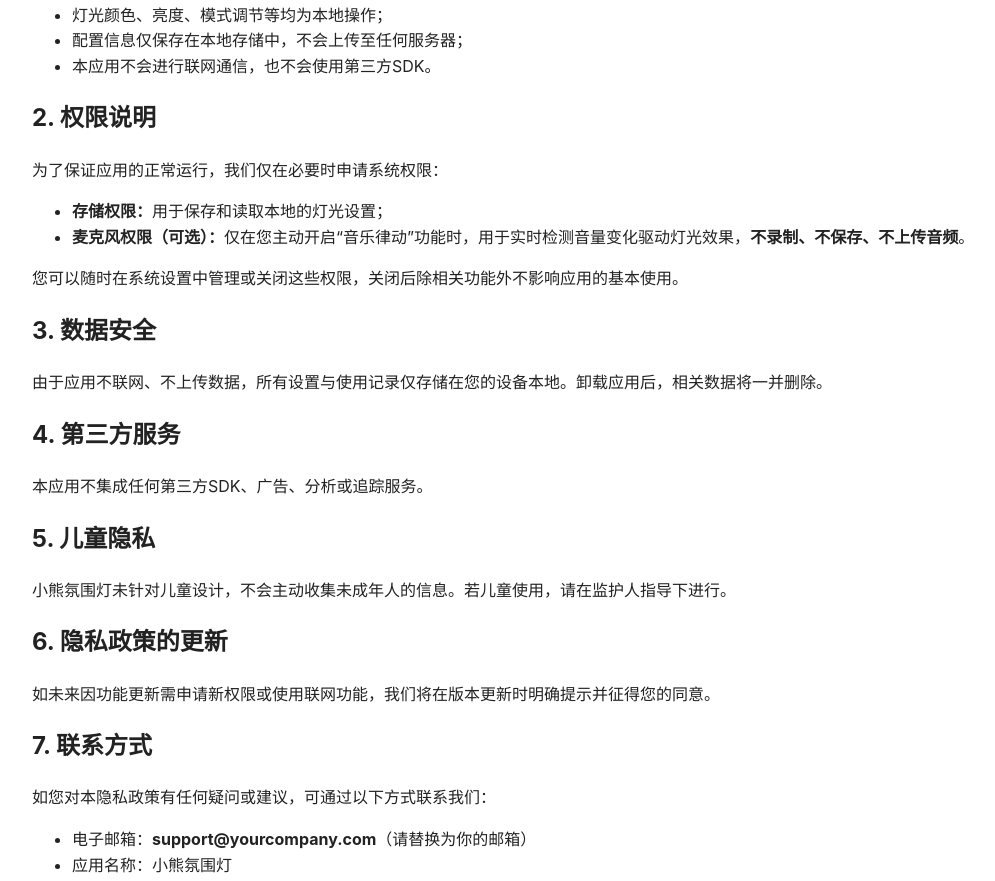
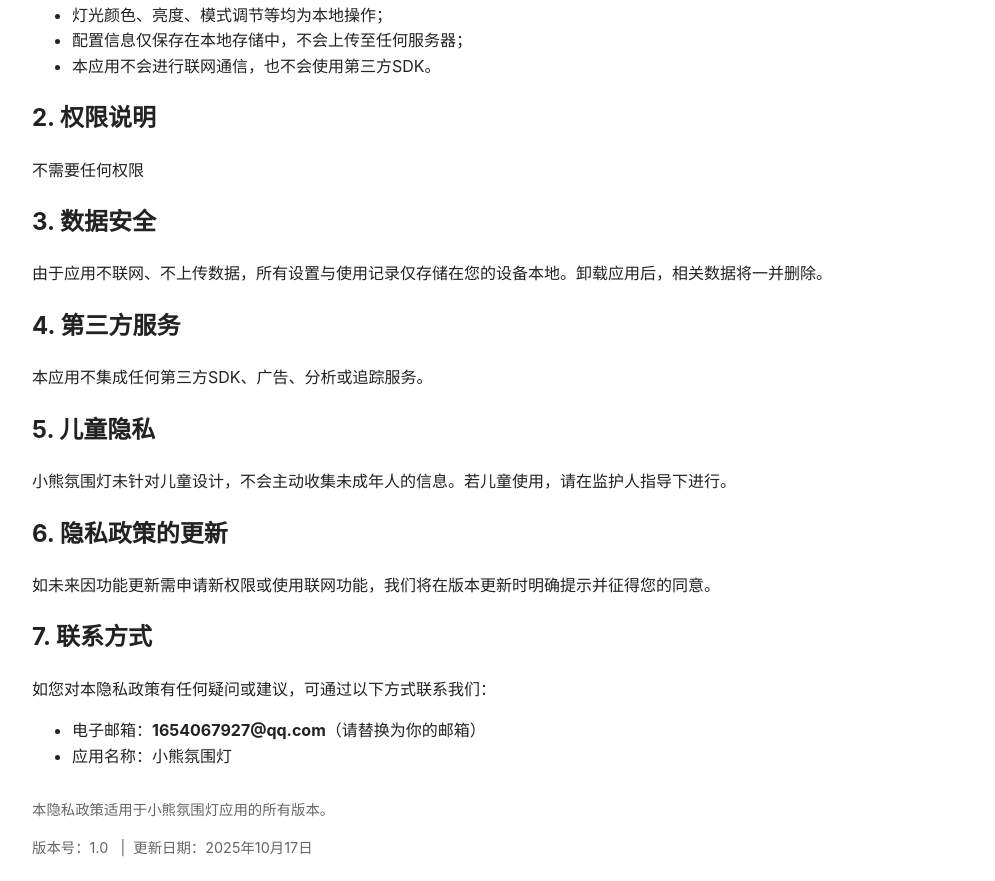
Before and after one commit to hahaoshui/xiaoxiong-light, a plain HTML site: page index.html in a window 1280 px wide. Shown: the part 352-1233 px from the top of the page, without its empty margins (0-995 px from the left). Drawn offline with Linux system fonts and the light colour scheme.

Commit message:
upload
Removed permission requirements and updated contact email.

```diff
--- a/index.html
+++ b/index.html
@@ -34,12 +34,7 @@
   </p>
 
   <h2>2. 权限说明</h2>
-  <p>为了保证应用的正常运行，我们仅在必要时申请系统权限：</p>
-  <ul>
-    <li><strong>存储权限：</strong>用于保存和读取本地的灯光设置；</li>
-    <li><strong>麦克风权限（可选）：</strong>仅在您主动开启“音乐律动”功能时，用于实时检测音量变化驱动灯光效果，<strong>不录制、不保存、不上传音频</strong>。</li>
-  </ul>
-  <p>您可以随时在系统设置中管理或关闭这些权限，关闭后除相关功能外不影响应用的基本使用。</p>
+  <p>不需要任何权限</p>
 
   <h2>3. 数据安全</h2>
   <p>由于应用不联网、不上传数据，所有设置与使用记录仅存储在您的设备本地。卸载应用后，相关数据将一并删除。</p>
@@ -56,7 +51,7 @@
   <h2>7. 联系方式</h2>
   <p>如您对本隐私政策有任何疑问或建议，可通过以下方式联系我们：</p>
   <ul>
-    <li>电子邮箱：<strong>support@yourcompany.com</strong>（请替换为你的邮箱）</li>
+    <li>电子邮箱：<strong>1654067927@qq.com</strong>（请替换为你的邮箱）</li>
     <li>应用名称：小熊氛围灯</li>
   </ul>
 
```
